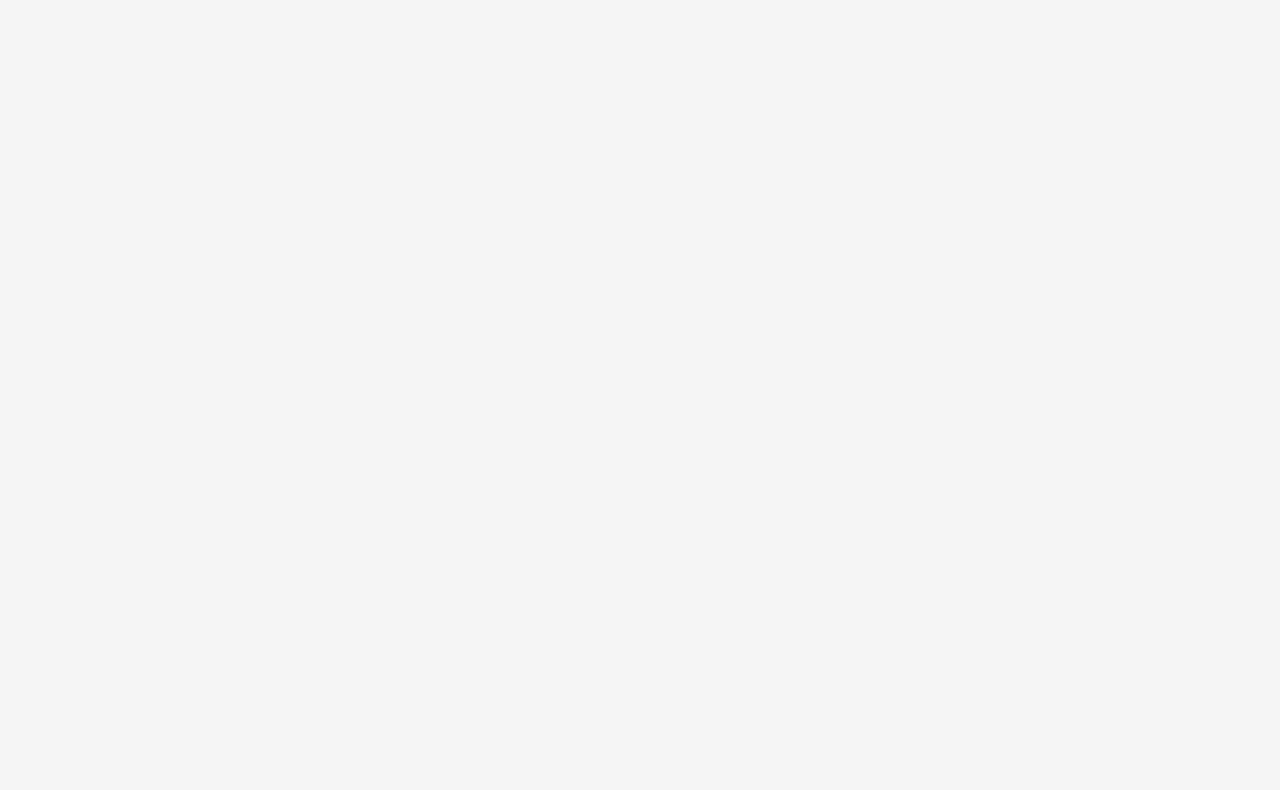
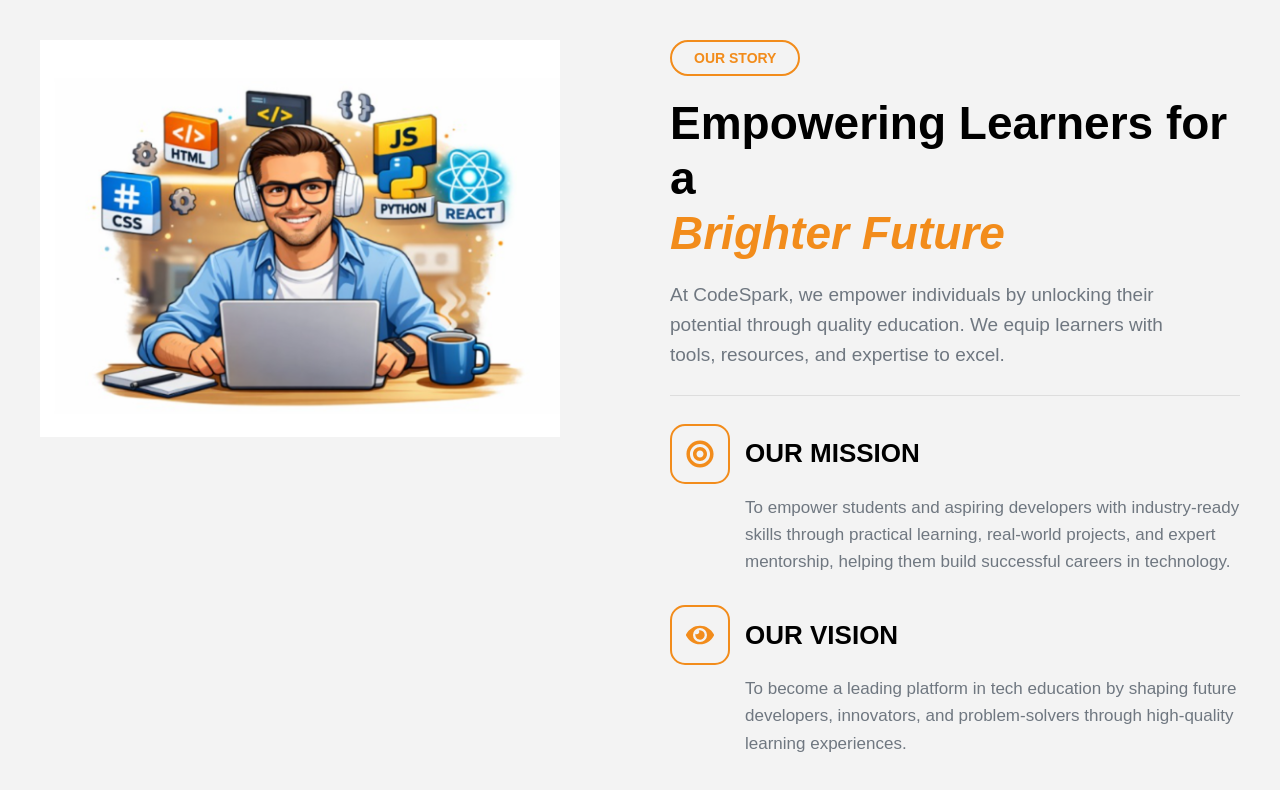
Before and after one commit to codespark2618/codespark-_official, a React (Vite) app in the folder frontend/codespark/: page /about in a window 1280 px wide. Before the commit this address had no page. Shown: the top 790 px of the page. Built offline with nearby package versions, Linux system fonts and the light colour scheme.

Commit message:
Updated latest changes

```diff
--- a/frontend/codespark/src/App.jsx
+++ b/frontend/codespark/src/App.jsx
@@ -7,6 +7,7 @@ import CourseDetails from "./Pages/CourseDetails";
 import Footer from "./Components/Footer";
 import Contact from "./Components/Contact";
 import Internship from "./Pages/Internship";
+import AboutStory from "./Pages/AboutStory";
 
 
 function App() {
@@ -20,6 +21,7 @@ function App() {
         <Route path="/footer" element={<Footer/>} />
         <Route path="/contact" element={<Contact/>} />
         <Route path="/internship" element={<Internship />} />
+        <Route path="/about" element={<AboutStory />} />
 
       </Routes>
     </BrowserRouter>
--- /dev/null
+++ b/frontend/codespark/src/Pages/AboutStory.css
@@ -0,0 +1,143 @@
+.about-story-section {
+  width: 100%;
+  background: #f3f3f3;
+  padding: 40px 0;
+  font-family: "Poppins", sans-serif;
+}
+
+.about-story-container {
+  max-width: 1300px;
+  margin: auto;
+  display: flex;
+  align-items: flex-start;
+  gap: 60px;
+  padding: 0 40px;
+}
+
+/* LEFT IMAGE */
+.about-story-left {
+  flex: 1;
+}
+
+.about-story-image {
+  width: 100%;
+  max-width: 520px;
+}
+
+/* RIGHT CONTENT */
+.about-story-right {
+  flex: 1;
+}
+
+/* BADGE */
+.story-badge {
+  display: inline-block;
+  border: 2px solid #f28c1b;
+  padding: 8px 22px;
+  border-radius: 30px;
+  color: #f28c1b;
+  font-size: 14px;
+  font-weight: 600;
+  margin-bottom: 20px;
+}
+
+/* TITLE */
+.story-title {
+  font-size: 46px;
+  font-weight: 700;
+  line-height: 1.2;
+  color: #000;
+  margin-bottom: 18px;
+}
+
+.story-title span {
+  color: #f28c1b;
+  font-style: italic;
+}
+
+/* DESCRIPTION */
+.story-description {
+  font-size: 19px;
+  color: #6f7780;
+  line-height: 1.6;
+  margin-bottom: 24px;
+  max-width: 90%;
+}
+
+/* LINE */
+.story-divider {
+  height: 1px;
+  background: #ddd;
+  margin: 20px 0 28px;
+}
+
+/* BLOCK */
+.story-item {
+  margin-bottom: 30px;
+}
+
+/* ICON + HEADING ROW */
+.story-item-top {
+  display: flex;
+  align-items: center;
+  gap: 15px;
+  margin-bottom: 10px;
+}
+
+/* ICON BOX */
+.story-icon-box {
+  width: 60px;
+  height: 60px;
+  border: 2px solid #f28c1b;
+  border-radius: 15px;
+  display: flex;
+  align-items: center;
+  justify-content: center;
+}
+
+/* ICON */
+.story-icon {
+  font-size: 28px;
+  color: #f28c1b;
+}
+
+/* HEADING */
+.story-item h2 {
+  font-size: 26px;
+  font-weight: 700;
+  margin: 0;
+}
+
+/* PARAGRAPH */
+.story-item p {
+  font-size: 17px;
+  color: #6f7780;
+  line-height: 1.6;
+  margin-left: 75px;
+  max-width: 95%;
+}
+
+/* RESPONSIVE */
+@media (max-width: 900px) {
+  .about-story-container {
+    flex-direction: column;
+    gap: 30px;
+  }
+
+  .story-title {
+    font-size: 34px;
+  }
+
+  .story-description {
+    font-size: 16px;
+  }
+
+  .story-item h2 {
+    font-size: 22px;
+  }
+
+  .story-item p {
+    font-size: 15px;
+    margin-left: 65px;
+  }
+}
--- /dev/null
+++ b/frontend/codespark/src/Pages/AboutStory.jsx
@@ -0,0 +1,70 @@
+import React from "react";
+import "./AboutStory.css";
+import storyImg from "../assets/about.png";
+import { FaBullseye, FaEye } from "react-icons/fa";
+
+function AboutStory() {
+  return (
+    <section className="about-story-section">
+      <div className="about-story-container">
+        {/* Left side */}
+        <div className="about-story-left">
+          <img src={storyImg} alt="Our Story" className="about-story-image" />
+        </div>
+
+        {/* Right side */}
+        <div className="about-story-right">
+          <div className="story-badge">OUR STORY</div>
+
+          <h1 className="story-title">
+            Empowering Learners for a
+            <br />
+            <span>Brighter Future</span>
+          </h1>
+
+          <p className="story-description">
+            At CodeSpark, we empower individuals by unlocking their
+            potential through quality education. We equip learners with tools,
+            resources, and expertise to excel.
+          </p>
+
+          <div className="story-divider"></div>
+
+          {/* Mission */}
+          <div className="story-item">
+            <div className="story-item-top">
+              <div className="story-icon-box">
+                <FaBullseye className="story-icon" />
+              </div>
+              <h2>OUR MISSION</h2>
+            </div>
+
+            <p>
+              To empower students and aspiring developers with industry-ready
+              skills through practical learning, real-world projects, and expert
+              mentorship, helping them build successful careers in technology.
+            </p>
+          </div>
+
+          {/* Vision */}
+          <div className="story-item">
+            <div className="story-item-top">
+              <div className="story-icon-box">
+                <FaEye className="story-icon" />
+              </div>
+              <h2>OUR VISION</h2>
+            </div>
+
+            <p>
+              To become a leading platform in tech education by shaping future
+              developers, innovators, and problem-solvers through high-quality
+              learning experiences.
+            </p>
+          </div>
+        </div>
+      </div>
+    </section>
+  );
+}
+
+export default AboutStory;
--- a/frontend/codespark/src/Pages/Homepage.jsx
+++ b/frontend/codespark/src/Pages/Homepage.jsx
@@ -8,6 +8,7 @@ import SuccessStories from "../Components/SuccessStories";
 import CoursesSection from "../Components/CoursesSection";
 import WhyChooseUs from "../Components/WhyChooseUs";
 import Contact from "../Components/Contact";
+
 
 function Homepage() {
   return (
```
Also changed, not shown: frontend/codespark/src/assets/about.png (added).
